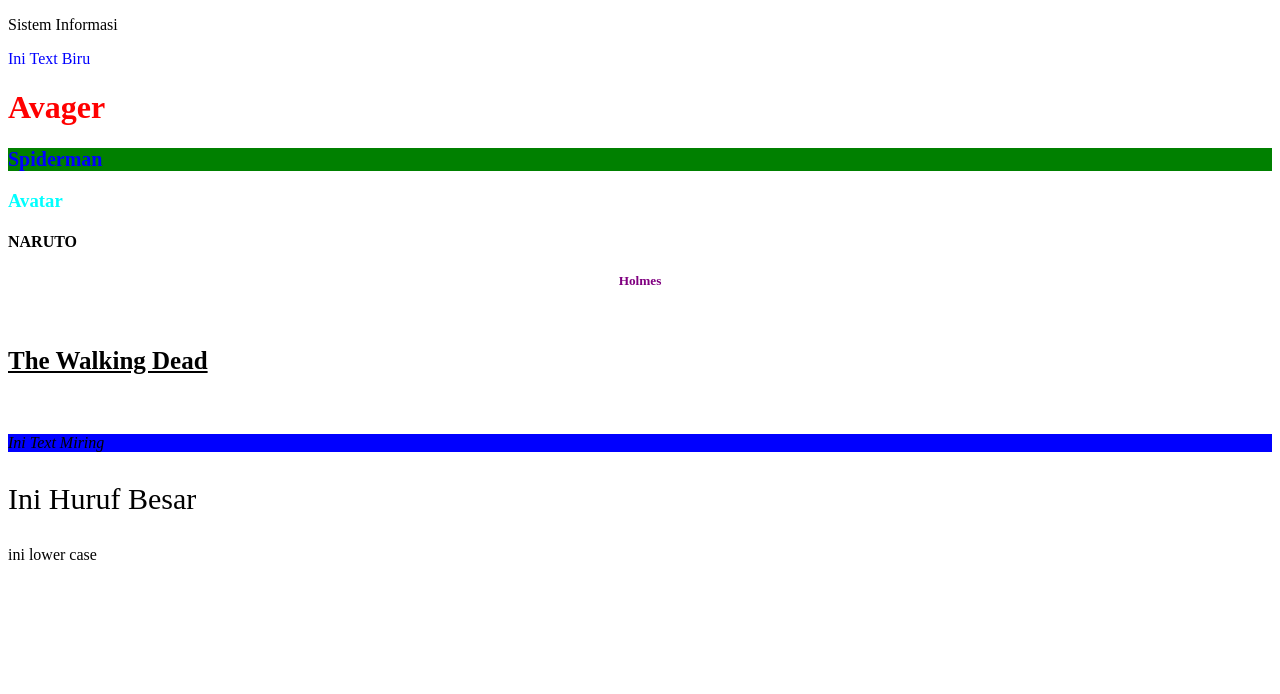
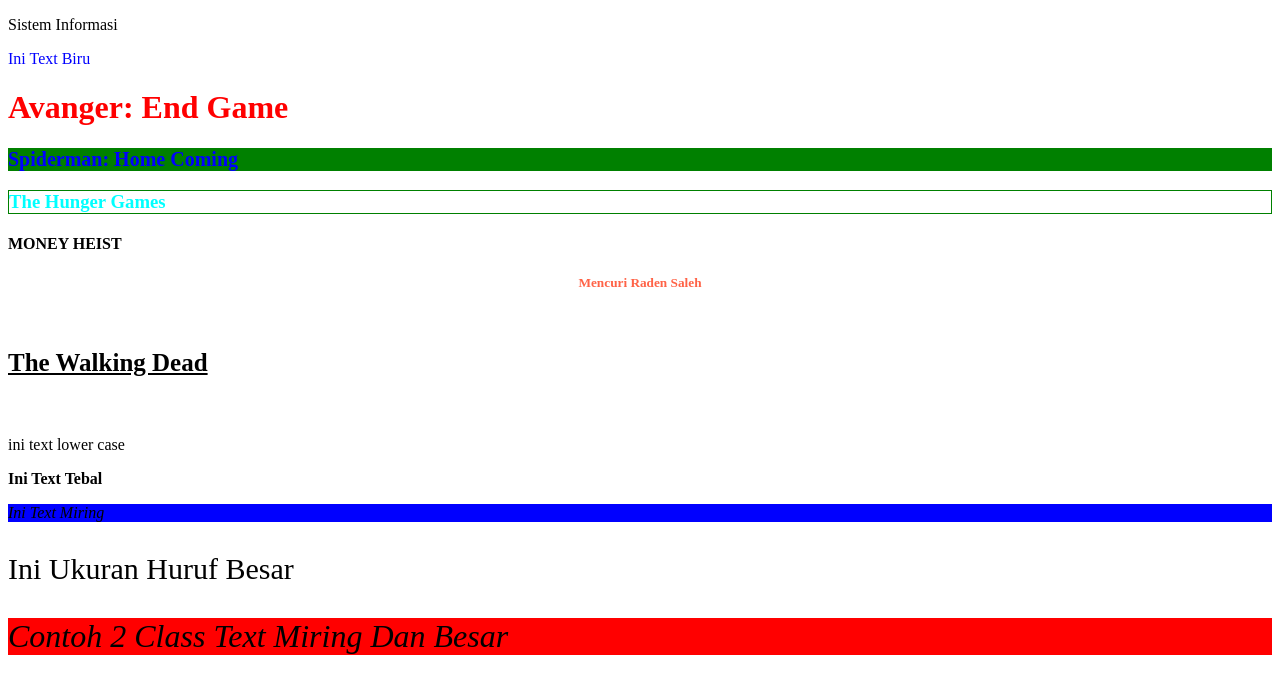
Before and after one commit to Muhthoriqas/Pemrograman_Web_2021, a plain HTML site: page Pertemuan 3/index.html in a window 1280 px wide. Drawn offline with Linux system fonts and the light colour scheme.

Commit message:
Update Keterangan

```diff
--- a/Pertemuan 3/index.html
+++ b/Pertemuan 3/index.html
@@ -8,9 +8,14 @@
     <!--Contoh Internal CSS -->
     <style>
       h3 {
+        /* warna tidak akan kuning karena kita inisialisasi h3 color di external css
+        urutan prioritas css = Inline-CSS -> External-CSS -> Internal-CSS*/
         color: yellow;
+        /* Membuat Border */
+        border: 1px solid green;
       }
       h4 {
+        /* Mengubah huruf menjadi besar semua */
         text-transform: uppercase;
       }
     </style>
@@ -19,11 +24,11 @@
   </head>
   <body>
     <!-- Style dengan HTML Langsung -->
-    <p>sistem informasi</p>
+    <p>Sistem Informasi</p>
     <font color="blue">ini text biru</font>
 
     <!-- Contoh Inline CSS -->
-    <h1 style="color: red">Avager</h1>
+    <h1 style="color: red">Avanger: end game</h1>
     <h2
       style="
         background-color: green;
@@ -32,22 +37,26 @@
         font-weight: 700px;
       "
     >
-      Spiderman
+      Spiderman: home coming
     </h2>
 
-    <!-- Contoh INternal CSS -->
-    <h3>Avatar</h3>
-    <h4>Naruto</h4>
+    <!-- Contoh Internal CSS lihat baris 9-21 -->
+    <h3>The hunger games</h3>
+    <h4>Money Heist</h4>
 
-    <!-- Contoh External CSS -->
-    <h5>Holmes</h5>
+    <!-- Contoh External CSS lihat file style.css -->
+    <h5>Mencuri Raden Saleh</h5>
     <h6>The walking dead</h6>
+
+    <!-- Contoh Id Selecter -->
+    <p id="iniLowerCase">INI TEXT LOWER CASE</p>
+    <p id="inihurufTebal">ini text tebal</p>
 
     <!-- Contoh Class Selector -->
     <p class="hurufMiring">Ini text miring</p>
-    <p class="hurufBesar">Ini Huruf Besar</p>
+    <p class="hurufBesar">Ini Ukuran Huruf Besar</p>
 
-    <!-- Contoh Id Selecter -->
-    <p id="iniLowerCase">INI LOWER CASE</p>
+    <!-- Contoh 2 Class Dalam 1 Tag/Element HTML -->
+    <p class="miring besar">Contoh 2 Class Text Miring dan Besar</p>
   </body>
 </html>
--- a/Pertemuan 3/style.css
+++ b/Pertemuan 3/style.css
@@ -6,12 +6,23 @@
   font-family: "Times New Roman", Times, serif;
 }
 h5 {
+  /* Color di bawah tidak akan muncul karena terdapat perubahn color baru di bawah */
   color: purple;
+  /* Tapi ini tetap muncul karena tidak ada perubahan untuk h5 text-align di bwah */
   text-align: center;
+}
+
+h5 {
+  /* Color yang ini akan muncul untuk text h5 karena d inisialisasi paling terakhir  */
+  /* Kesimpulan apabila ada section yang sama contoh h5 di sini ada 2 dan terdapat property yang sama juga,
+     contoh di sini color, maka yang akan ditampilkan adalah property yang paling bawah.
+      */
+  color: tomato;
 }
 
 h6 {
   font-size: 25px;
+  /* Text-decoration = untuk menambahkan dekorasi pada text contoh garis bawah */
   text-decoration: underline;
 }
 
@@ -20,24 +31,41 @@ h3 {
 }
 
 h2 {
+  /* text color tidak akan berubah menjadi golden karena di h2 terdapat inline css dengan color red */
+  /*urutan prioritas css = Inline-CSS -> External-CSS -> Internal-CSS* */
   color: goldenrod;
 }
 
+/* Id Lebih Di Prioritaskan Di banding Class*/
+/* Urutan Prioritas Inline-CSS -> Id --> Class --> Tag/Element HTML */
+#iniLowerCase {
+  text-transform: lowercase;
+}
+
+#inihurufTebal {
+  /* font-weight = untuk mengubah ketebalan text */
+  font-weight: bold;
+  /* Atau menggunakn contoh di bwah */
+  /* font-weight: 800; */
+}
+
 .hurufMiring {
+  /* font-style = untuk mengubah bentuk text */
   font-style: italic;
   background-color: blue;
 }
-
 .hurufBesar {
   font-size: 30px;
 }
 
-/* Id Lebih Di Prioritaskan */
-#iniLowerCase {
-  text-transform: lowercase;
+/* Contoh 2 Class Dalam 1 Tag/Element HTML */
+.miring.besar {
+  background-color: red;
 }
-
-.iniClassLower {
-  text-transform: capitalize;
-  background-color: blue;
+.besar {
+  /* 1 rem = 16px */
+  font-size: 2rem;
 }
+.miring {
+  font-style: italic;
+}
```
